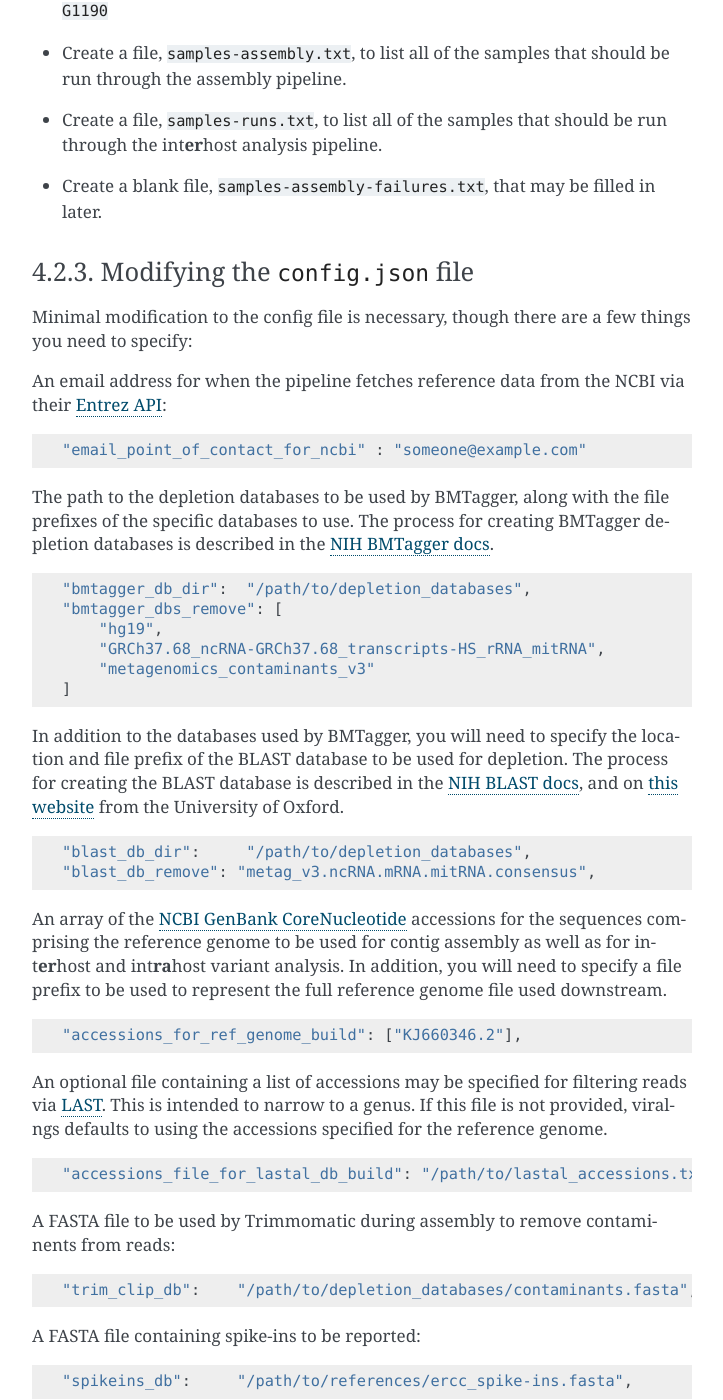
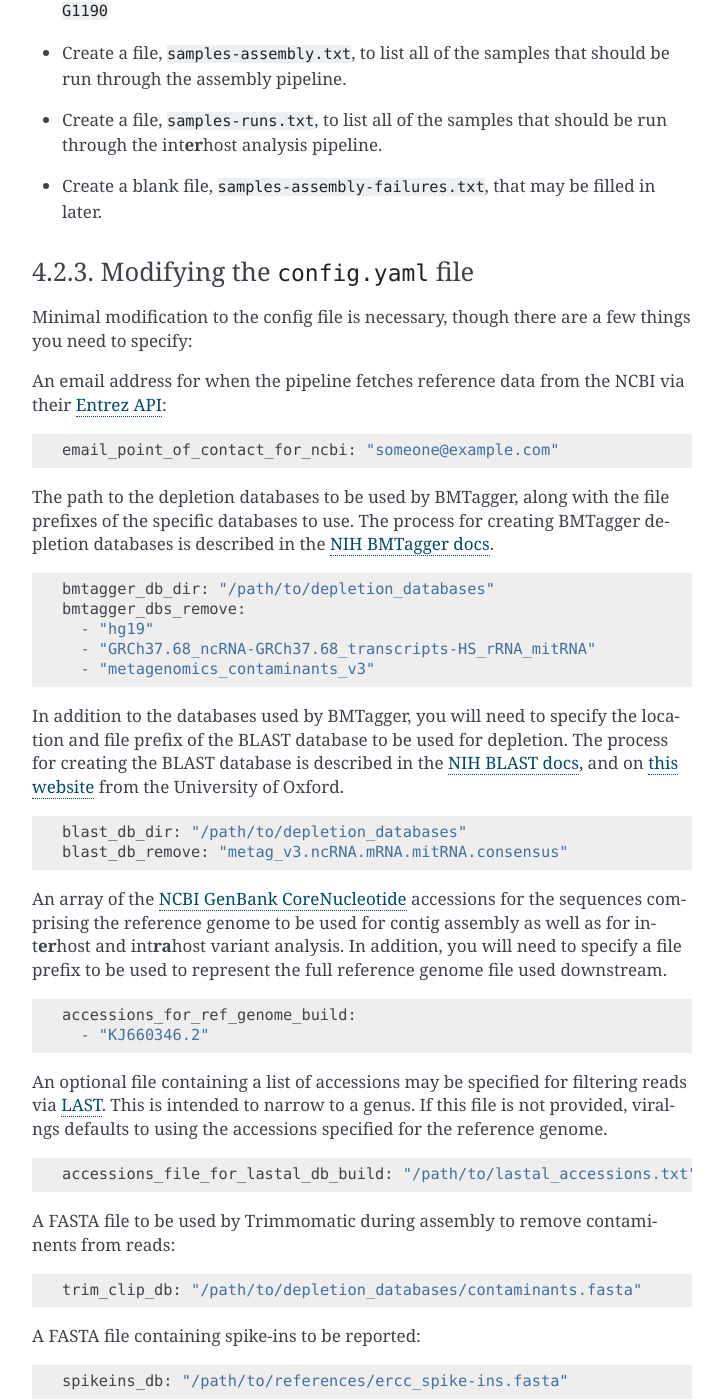
Before and after one commit to broadinstitute/viral-ngs, a Sphinx documentation site: the page built from docs/pipeuse.rst, in a window 1280 px wide and 1400 px high, scrolled down 3259 px. Shown: the whole window, without its empty margins (388-1111 px from the left). Built offline with Sphinx 7.4.7, drawn with Linux system fonts in a browser that asks for light colours; formulas are drawn with MathJax 3; some of the changed text lies outside the part shown.

Commit message:
migrate config.json to config.yaml
config.json has been converted to be config.yaml via:
yaml.safe_dump(json.load(config_file))
usage of the config file has been similarly changed, with json.load()
being replaced by yaml.safe_load() in some cases.

```diff
--- a/docs/install.rst
+++ b/docs/install.rst
@@ -80,7 +80,7 @@ the Java JDK installed. As of this writing, Java 1.7 is required for
 GATK 3.3.0.
 
 Alternatively, if you are using the Snakemake pipelines, you can create
-a dictionary called "env_vars" in the config.json file for Snakemake,
+a dictionary called "env_vars" in the config.yaml file for Snakemake,
 and the pipelines will automatically set all environment variables prior
 to running any scripts.
 
@@ -147,4 +147,4 @@ Details on Easy Deploy
 
 Per the Vagrantfile, local VM RAM usage is set to 8GB. On EC2 it currently uses an m4.2xlarge instance with 32GB of RAM and 8 vCPUs.
 
-Ansible clones the master branch of viral-ngs from GitHub, creates a Python 3 virtual environment, and installs the viral-ngs Python dependencies. The viral-ngs tool unit tests are run to download, install, and build all of the viral-ngs tools. A ``Snakefile`` for viral-ngs is copied to the home directory of the VM (locally: ``/home/vagrant/``, on EC2: /home/ubuntu/), along with an associated ``config.json`` file. Files to contain sample names (``sample-depletion.txt``, etc.) are also created. A directory is created within the VM, ``~/data/``, to store data to be processed. This directory on the VM is synced to the ``./data/`` directory on the host machine, relative to the location of the ``easy-deploy/Vagrantfile``. On local VMs, syncing of the directory is two-way and fast. On EC2 instances, the syncing is currently one way (local->EC2) due to Vagrant limitations.
+Ansible clones the master branch of viral-ngs from GitHub, creates a Python 3 virtual environment, and installs the viral-ngs Python dependencies. The viral-ngs tool unit tests are run to download, install, and build all of the viral-ngs tools. A ``Snakefile`` for viral-ngs is copied to the home directory of the VM (locally: ``/home/vagrant/``, on EC2: /home/ubuntu/), along with an associated ``config.yaml`` file. Files to contain sample names (``sample-depletion.txt``, etc.) are also created. A directory is created within the VM, ``~/data/``, to store data to be processed. This directory on the VM is synced to the ``./data/`` directory on the host machine, relative to the location of the ``easy-deploy/Vagrantfile``. On local VMs, syncing of the directory is two-way and fast. On EC2 instances, the syncing is currently one way (local->EC2) due to Vagrant limitations.
--- a/docs/pipeuse.rst
+++ b/docs/pipeuse.rst
@@ -73,10 +73,10 @@ directory:
 
 ::
 
-    config.json
+    config.yaml
     Snakefile
 
-Since the file ``config.json`` is project-specific, you will need to
+Since the file ``config.yaml`` is project-specific, you will need to
 make changes to it as approprate for your usage. The config file changes
 are described in greater detail below.
 
@@ -111,7 +111,7 @@ the Snakemake pipeline:
     tmp/
 
 The directory structure created needs to match the locations specified
-in ``config.json``.
+in ``config.yaml``.
 
 Adding input data
 ~~~~~~~~~~~~~~~~~
@@ -135,7 +135,7 @@ Adding input data
 -  Create a blank file, ``samples-assembly-failures.txt``, that may be
    filled in later.
 
-Modifying the ``config.json`` file
+Modifying the ``config.yaml`` file
 ~~~~~~~~~~~~~~~~~~~~~~~~~~~~~~~~~~
 
 Minimal modification to the config file is necessary, though there are a
@@ -238,7 +238,7 @@ After the above setup is complete, run the pipeline directly by calling
 Running the pipeline on GridEngine (UGER)
 ~~~~~~~~~~~~~~~~~~~~~~~~~~~~~~~~~~~~~~~~~
 
-Within ``config.json``, set the "project" to one that exists on the
+Within ``config.yaml``, set the "project" to one that exists on the
 cluster system.
 
 Inside the analysis directory, run the job submission command. Ex.:
--- a/requirements-pipes.txt
+++ b/requirements-pipes.txt
@@ -2,3 +2,4 @@ boto==2.38.0
 filechunkio==1.6
 snakemake==3.5.1
 yappi==0.94
+PyYAML==3.11
--- a/requirements.txt
+++ b/requirements.txt
@@ -4,3 +4,4 @@
 biopython==1.64
 future>=0.15.2
 pysam==0.8.1
+PyYAML==3.11
```
Also changed, not shown: other parts of docs/pipeuse.rst (+13 -13 lines), 15 other files.
